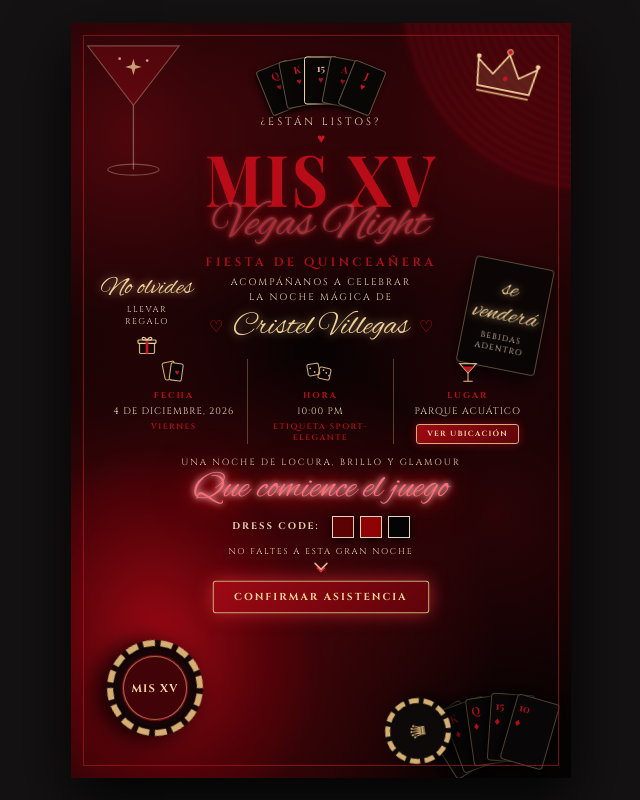
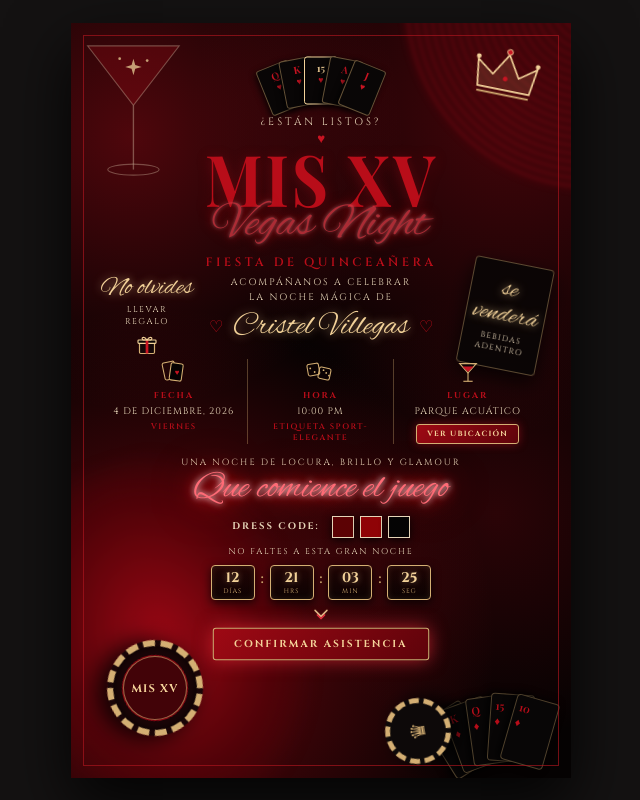
Before and after one commit to andreecoyla-sys/invitacion-xv-cristel, a website: page index.html in a window 1280 px wide. Shown: the whole page, without its empty margins (319-959 px from the left). Drawn offline with nearby package versions, Linux system fonts and the light colour scheme; a web font is replaced by a local one.

Commit message:
feat: agregar html del cronometro en index.html

```diff
--- a/index.html
+++ b/index.html
@@ -167,9 +167,33 @@
       </div>
     </div>
 
-    <!-- RSVP con flechita y Botón al cuestionario -->
+    <!-- RSVP con cronómetro, flechita y Botón al cuestionario -->
     <div class="rsvp-section">
       <div class="rsvp-bottom">NO FALTES A ESTA GRAN NOCHE</div>
+
+      <!-- CRONÓMETRO -->
+      <div class="countdown-wrapper" id="countdown">
+        <div class="countdown-box">
+          <span id="days">00</span>
+          <span class="label">DÍAS</span>
+        </div>
+        <div class="countdown-sep">:</div>
+        <div class="countdown-box">
+          <span id="hours">00</span>
+          <span class="label">HRS</span>
+        </div>
+        <div class="countdown-sep">:</div>
+        <div class="countdown-box">
+          <span id="minutes">00</span>
+          <span class="label">MIN</span>
+        </div>
+        <div class="countdown-sep">:</div>
+        <div class="countdown-box">
+          <span id="seconds">00</span>
+          <span class="label">SEG</span>
+        </div>
+      </div>
+
       <div class="down-arrow">
         <svg width="18" height="16" viewBox="0 0 24 20" fill="none">
           <path d="M4 4 L12 12 L20 4" stroke="#f3d299" stroke-width="2" stroke-linecap="round" stroke-linejoin="round"/>
```
